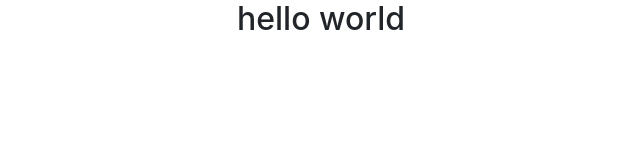
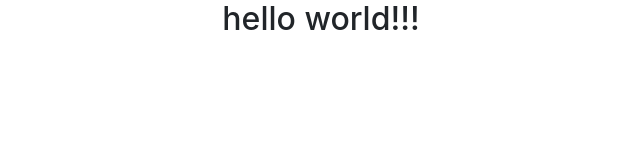
Before and after one commit to brocode19/lcalculator, a React (Create React App) app: page / in a window 1280 px wide. Shown: the top 160 px of the page, without its empty margins (319-959 px from the left). Built offline with nearby package versions, Linux system fonts and the light colour scheme.

Commit message:
added calculator component

```diff
--- a/src/App.js
+++ b/src/App.js
@@ -1,11 +1,12 @@
-import logo from './logo.svg';
+
 import './App.css';
+import Calculator from './components/Calculator';
 
 function App() {
   return (
     <div className="App">
 
-      <h2>hello world</h2>
+      <Calculator/>
 
     </div>
   );
```
